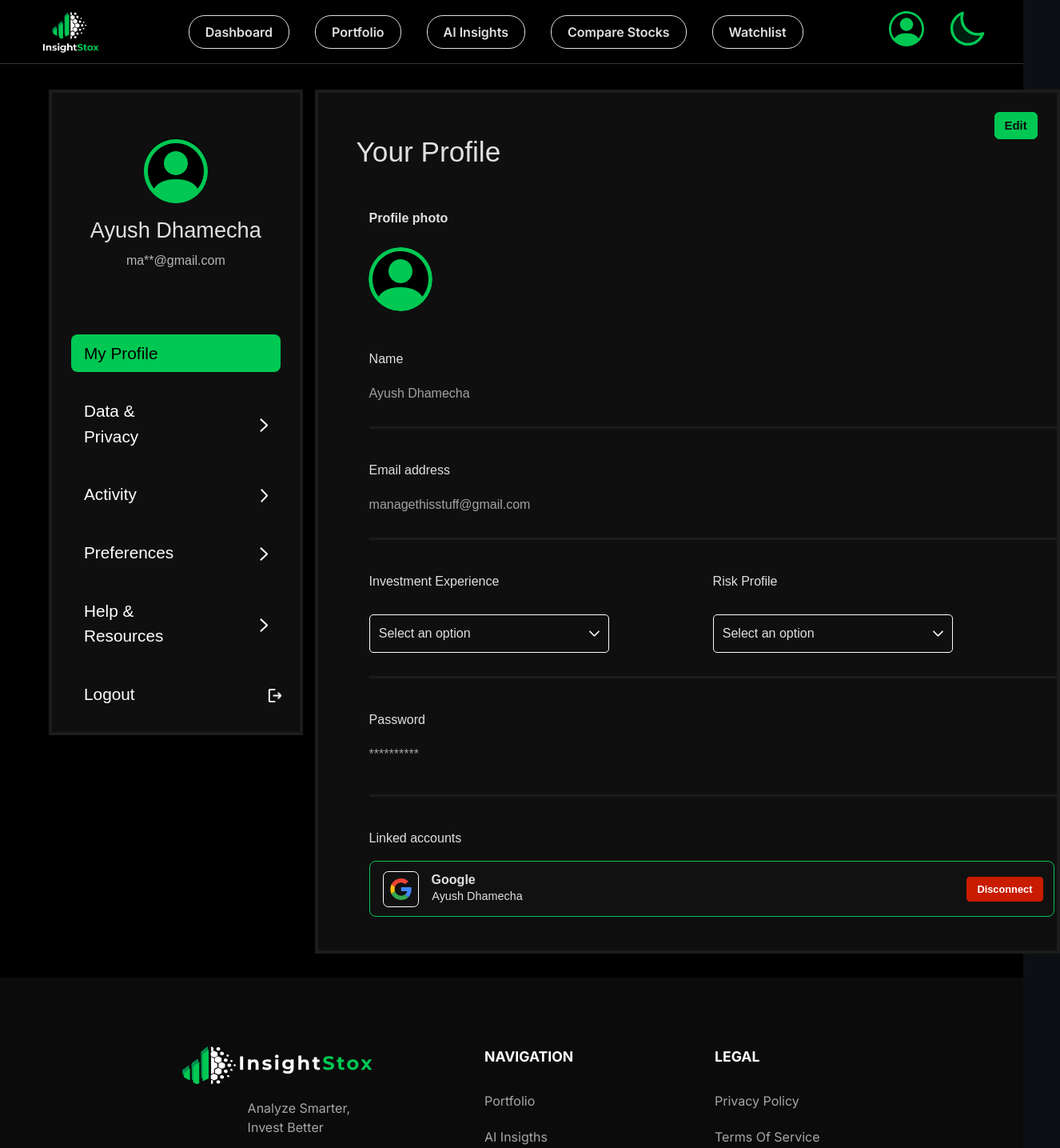
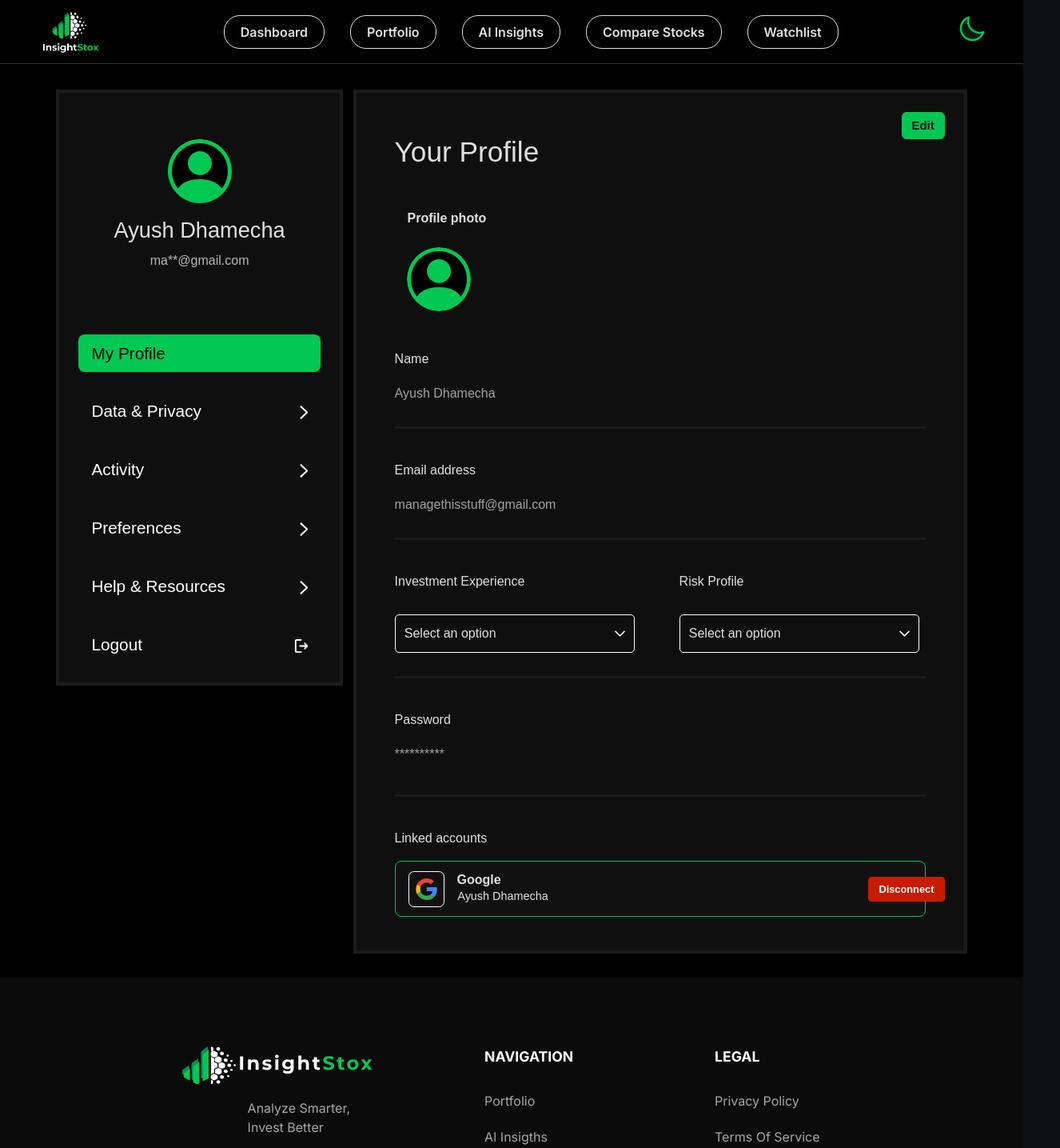
Before and after one commit to ChirayuDodiya/InsightStox---Portfolio-analyzer-tracker-and-console, a React (Vite) app in the folder frontend/: page /myprofile in a window 1280 px wide. Shown: the top 1435 px of the page at 80% size, 1326 px wide, since content can reach past the window. Built offline with nearby package versions, Linux system fonts and the light colour scheme.

Commit message:
layout and CSS changes in userprofile

```diff
--- a/frontend/src/components/Navbar.css
+++ b/frontend/src/components/Navbar.css
@@ -20,10 +20,16 @@
 .logo img{
     height: 65px;
 }
-.profile_btn img,.toggle_btn img{
+.profile_btn img{
     cursor: pointer;
     height:2.75rem;
     width:2.75rem;
+}
+
+.toggle_btn img{
+    cursor: pointer;
+    height: 2rem;
+    width: 2rem;
 }
 
 .center_btn, .right_btn, .left_btn {
@@ -152,7 +158,8 @@
   .menu_toggle {
     cursor: pointer;
     color:#00C853;
-    font-size: 2.75rem;
+    font-size: 2.5rem;
+    margin-bottom: 0.4rem;
   }
 
   .menu_icon {
--- a/frontend/src/components/Sidebar.css
+++ b/frontend/src/components/Sidebar.css
@@ -8,12 +8,12 @@
 .Sidebar {
     background-color: #0f0f0f;
     height: 100%;
-    width: 100%;
+    width: 28%;
     padding: 1.5rem 1.5rem;
     display: flex;
     flex-direction: column;
     margin-top: 7rem;
-    margin-left: 61px;
+    margin-right: 1%;
     border: 4px solid #28282889;
 
 }
--- a/frontend/src/pages/MyProfile.css
+++ b/frontend/src/pages/MyProfile.css
@@ -14,12 +14,13 @@
 hr {
     border: none;
     border-top: 3px solid #28282889;
-    width: 860px;
+    margin-right: 3rem;
     margin-top: 1.8rem;
 }
 
 .Container {
     display: flex;
+    justify-content: center;
     width: 100%;
     background-color: #000;
 }
@@ -29,11 +30,9 @@
 }
 
 .MainContent {
-    width: 100%;
+    width: 60%;
     height: 1080px;
     margin-top: 7rem;
-    margin-left: 15px;
-    margin-right: 61px;
     margin-bottom: 30px;
     border: 4px solid #28282889;
     background-color: #0f0f0f;
@@ -104,7 +103,7 @@
 .Information {
     display: flex;
     flex-direction: column;
-    margin-left: 4rem;
+    margin-left: 3rem;
 }
 
 .InfRow1 label {
@@ -139,7 +138,7 @@
     margin-top: 2.5rem;
 }
 
-.InfRow4 label {
+.InfRow4 {
     font-size: 1rem;
     display: block;
     margin-bottom: 0.6rem;
@@ -195,13 +194,8 @@
 }
 
 .InfRow3 option {
-    background-color: #000;
-    color: #fff;
-}
-
-.InfRow3 option:hover {
-    background-color: #1e1e1e;
-    color: #fff;
+    background-color: #616161;
+    color: #fff ;
 }
 
 
@@ -240,13 +234,19 @@
 .LinkedBox {
     display: flex;
     align-items: center;
+    justify-content: space-between;
     border: 1px solid #00c853;
     padding: 0.7rem 1rem;
     height: 70px;
-    width: 857px;
     border-radius: 8px;
     background-color: #111;
     margin-top: 1rem;
+    margin-right: 3rem;
+}
+
+.InsideBox{
+    display: flex;
+    margin-right: 25rem;
 }
 
 .AccName {
@@ -280,7 +280,6 @@
     background: #C81B00;
     color: #fff;
     font-weight: bold;
-    margin-left: 555px;
     border: 1px solid #C81B00;
     padding: 0.3rem 0.8rem;
     border-radius: 4px;
--- a/frontend/src/pages/MyProfile.jsx
+++ b/frontend/src/pages/MyProfile.jsx
@@ -14,12 +14,12 @@
     const [riskProfile, setRiskProfile] = useState("");
     return (
         <div className="Page">
-            <Navbar darkMode={darkMode} setDarkMode={setDarkMode} pageType="dashboard"
-            profileData={{ name: "Ayush Dhamecha", email: "ma**@gmail.com"}} />
+            <Navbar darkMode={darkMode} setDarkMode={setDarkMode} pageType="myprofile"
+                profileData={{ name: "Ayush Dhamecha", email: "ma**@gmail.com" }} />
 
             <div className="Container">
 
-                <Sidebar primaryData={{ name: "Ayush Dhamecha", email: "ma**@gmail.com"}} />
+                <Sidebar primaryData={{ name: "Ayush Dhamecha", email: "ma**@gmail.com" }} />
 
                 <main className="MainContent">
                     <h1>Your Profile
@@ -81,13 +81,15 @@
                                 <span>**********</span>
                             </div>
                         </div>
-                        <hr/>
+                        <hr />
                         <div className="InfRow4">
                             <label>Linked accounts</label>
                             <div className="LinkedBox">
                                 <img src={GoogleLogo} alt="Google Logo" />
-                                <span className="ServiceName">Google</span>
-                                <span className="AccName">Ayush Dhamecha</span>
+                                <div className="InsideBox">
+                                    <span className="ServiceName">Google</span>
+                                    <span className="AccName">Ayush Dhamecha</span>
+                                </div>
                                 <ButtonDiv className="Disconnect" val="Disconnect" />
                             </div>
                         </div>
```
